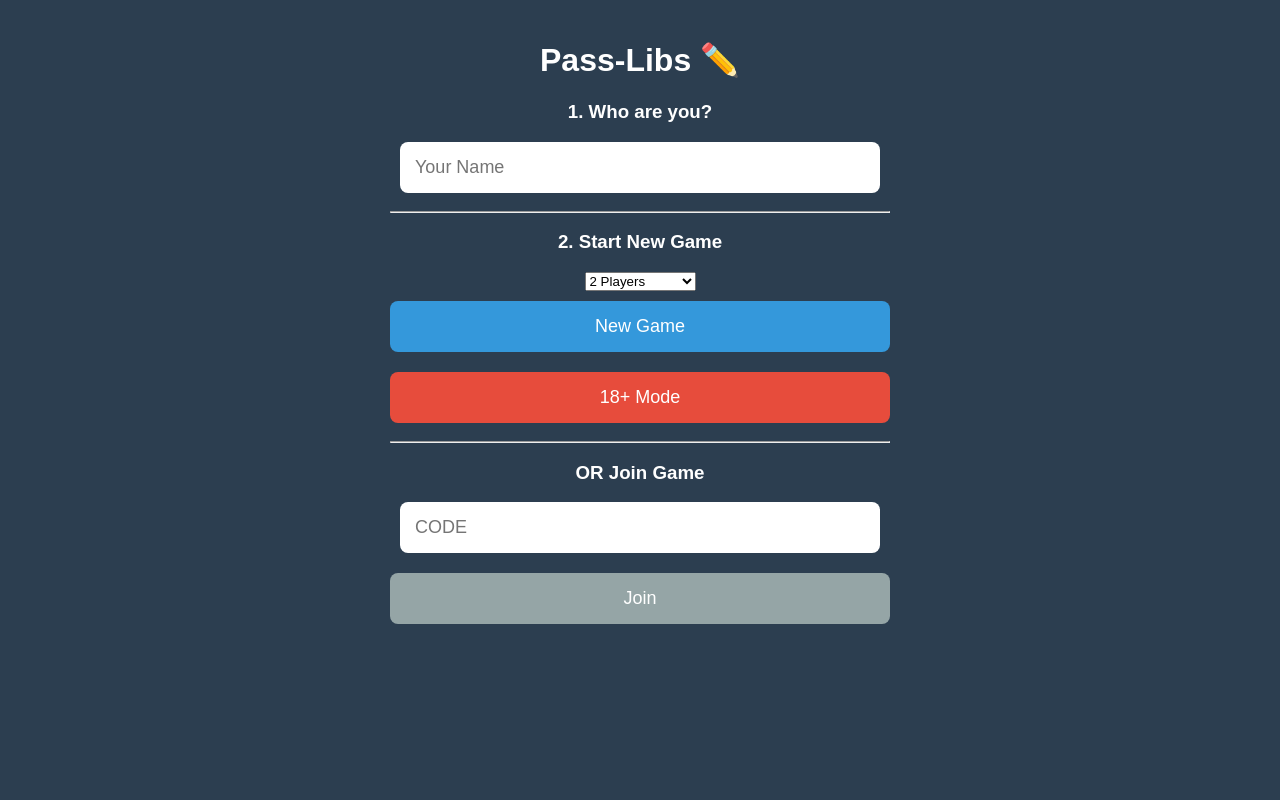
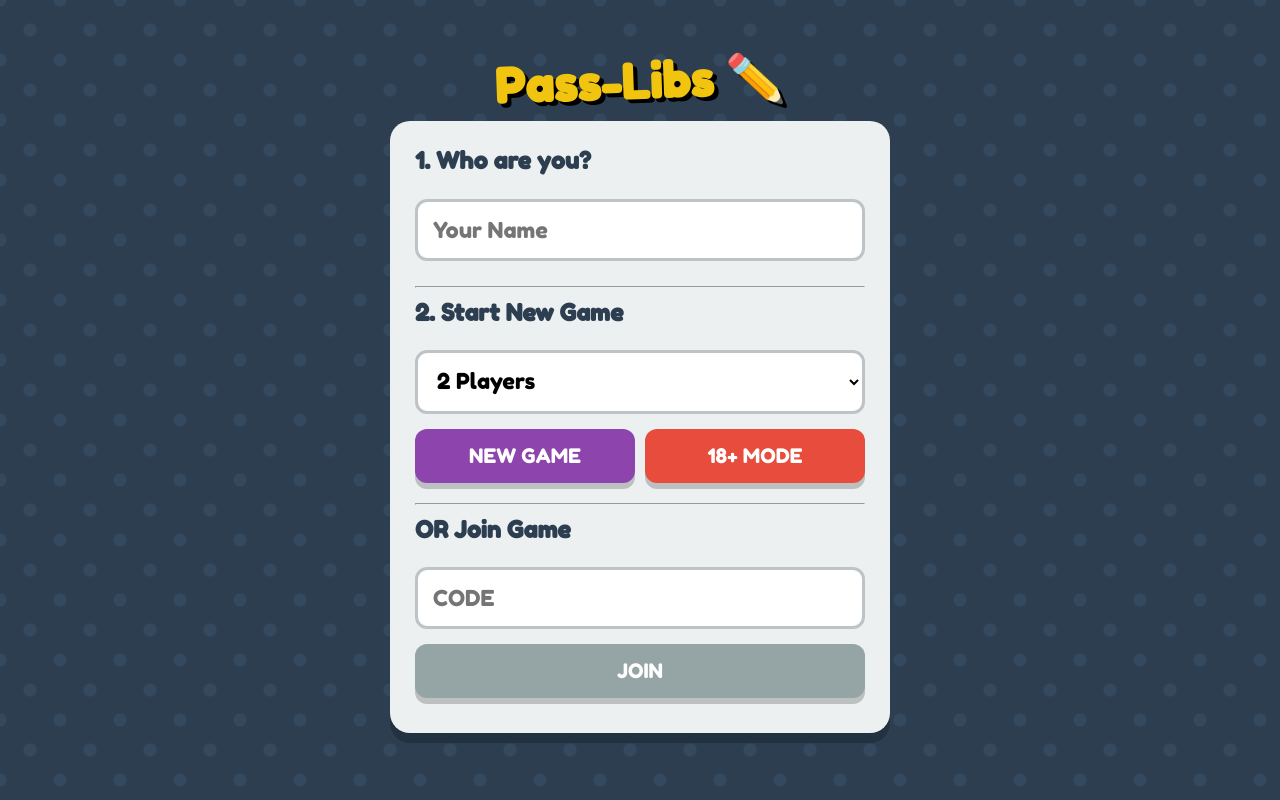
Before and after one commit to dadzerdous/pass-libs, a website: page public/index.html in a window 1280 px wide. Drawn offline with Linux system fonts and the light colour scheme.

Commit message:
Refactor CSS variables and improve styles

```diff
--- a/public/style.css
+++ b/public/style.css
@@ -1,10 +1,26 @@
+:root {
+    --bg-color: #2c3e50;
+    --card-bg: #ecf0f1;
+    --primary: #8e44ad; /* Purple */
+    --primary-dark: #732d91;
+    --accent: #f1c40f; /* Yellow */
+    --danger: #e74c3c; /* Red */
+    --text: #2c3e50;
+    --font-head: 'Fredoka One', cursive;
+    --font-body: 'Patrick Hand', cursive;
+}
+
 body {
-    font-family: sans-serif;
-    background-color: #2c3e50;
+    font-family: var(--font-body);
+    background-color: var(--bg-color);
+    background-image: radial-gradient(#34495e 15%, transparent 16%), radial-gradient(#34495e 15%, transparent 16%);
+    background-size: 60px 60px;
+    background-position: 0 0, 30px 30px;
     color: white;
     text-align: center;
     margin: 0;
     padding: 20px;
+    font-size: 20px;
 }
 
 .app-container {
@@ -12,42 +28,140 @@ body {
     margin: 0 auto;
 }
 
-.hidden { display: none; }
+h1.logo {
+    font-family: var(--font-head);
+    font-size: 3rem;
+    color: var(--accent);
+    text-shadow: 4px 4px 0px #000;
+    margin-bottom: 10px;
+    transform: rotate(-2deg);
+}
 
+h2, h3 {
+    font-family: var(--font-head);
+    color: var(--text);
+    margin-top: 0;
+}
+
+.card {
+    background: var(--card-bg);
+    color: var(--text);
+    padding: 25px;
+    border-radius: 20px;
+    box-shadow: 0 10px 0 rgba(0,0,0,0.2);
+    margin-bottom: 20px;
+    text-align: left;
+}
+
+/* INPUTS & SELECTS */
+input, select {
+    width: 100%;
+    padding: 15px;
+    font-size: 22px;
+    border: 3px solid #bdc3c7;
+    border-radius: 12px;
+    font-family: var(--font-head);
+    box-sizing: border-box;
+    margin-bottom: 15px;
+    background: white;
+}
+
+input:focus {
+    outline: none;
+    border-color: var(--primary);
+}
+
+/* BUTTONS */
 button {
     width: 100%;
     padding: 15px;
-    margin: 10px 0;
     border: none;
-    border-radius: 8px;
-    font-size: 18px;
+    border-radius: 12px;
+    font-family: var(--font-head);
+    font-size: 20px;
     cursor: pointer;
+    text-transform: uppercase;
+    transition: transform 0.1s;
+    box-shadow: 0 6px 0 rgba(0,0,0,0.2);
+    margin-bottom: 10px;
+    color: white;
 }
 
-.btn-primary { background-color: #3498db; color: white; }
-.btn-secondary { background-color: #95a5a6; color: white; }
-.btn-danger { background-color: #e74c3c; color: white; }
-
-input {
-    width: 90%;
-    padding: 15px;
-    font-size: 18px;
-    margin-bottom: 10px;
-    border-radius: 8px;
-    border: none;
+button:active {
+    transform: translateY(6px);
+    box-shadow: none;
 }
 
+.btn-primary { background-color: var(--primary); }
+.btn-danger { background-color: var(--danger); }
+.btn-secondary { background-color: #95a5a6; }
+
+.big-btn {
+    font-size: 28px;
+    padding: 20px;
+    background-color: var(--accent);
+    color: #2c3e50;
+}
+
+/* UTILS */
+.hidden { display: none !important; }
+
+.button-row {
+    display: flex;
+    gap: 10px;
+}
+
+.room-badge {
+    background: var(--accent);
+    color: var(--text);
+    display: inline-block;
+    padding: 5px 15px;
+    border-radius: 50px;
+    font-size: 1.2rem;
+    margin-bottom: 10px;
+    box-shadow: 3px 3px 0 rgba(0,0,0,0.2);
+}
+
+/* VOTING GRID */
+.grid-buttons {
+    display: grid;
+    grid-template-columns: 1fr 1fr;
+    gap: 10px;
+}
+.grid-buttons button {
+    height: 100%;
+    font-size: 18px;
+    background: white;
+    color: var(--text);
+    border: 3px solid var(--text);
+}
+
+/* RESULTS PAGE */
 .story-box {
-    background: white;
-    color: black;
-    padding: 20px;
-    border-radius: 8px;
-    font-size: 18px;
+    font-family: var(--font-body);
+    font-size: 24px;
     line-height: 1.6;
-    text-align: left;
+    background: #fff;
+    padding: 30px;
+    border-radius: 5px;
+    box-shadow: 5px 5px 15px rgba(0,0,0,0.1);
+    transform: rotate(1deg);
+    margin-bottom: 20px;
 }
 
 b {
-    color: #e74c3c;
-    text-decoration: underline;
+    background: var(--accent);
+    padding: 0 5px;
+    border-radius: 5px;
+    color: black;
+    text-decoration: none;
+    box-decoration-break: clone;
+    -webkit-box-decoration-break: clone;
 }
+
+/* ANIMATIONS */
+.fade-in { animation: fadeIn 0.5s ease-in; }
+@keyframes fadeIn { from { opacity: 0; transform: translateY(20px); } to { opacity: 1; transform: translateY(0); } }
+
+.pulse { animation: pulse 1.5s infinite; }
+@keyframes pulse { 0% { opacity: 0.6; } 50% { opacity: 1; } 100% { opacity: 0.6; } }
```
